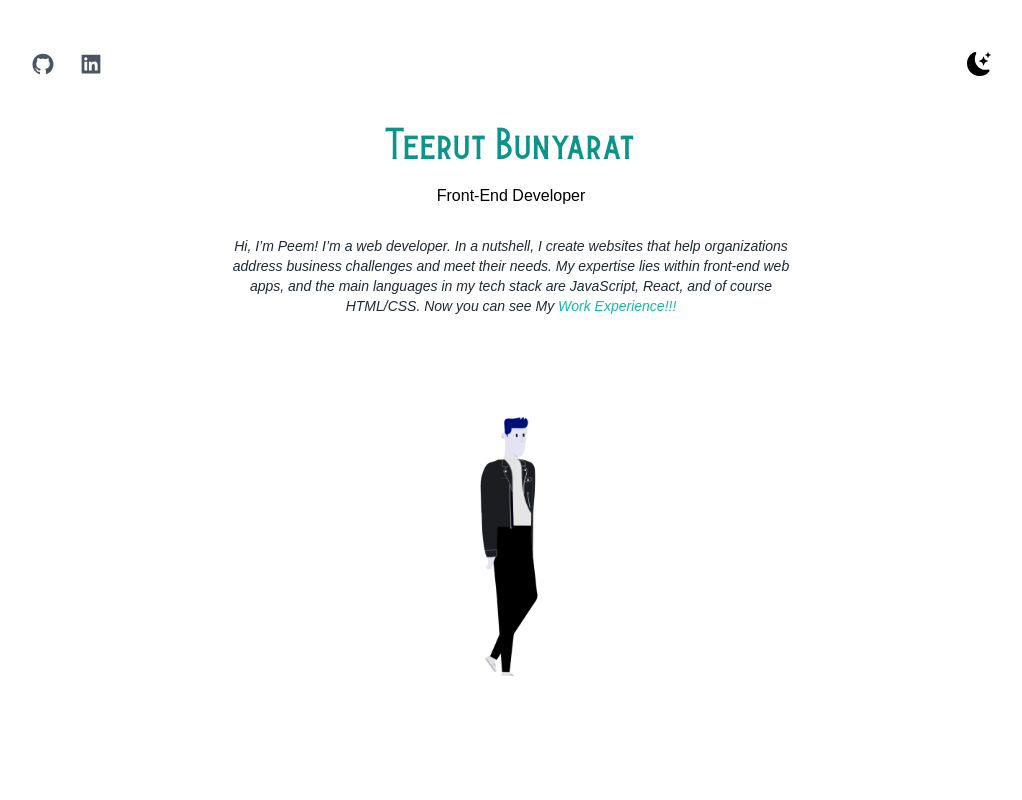
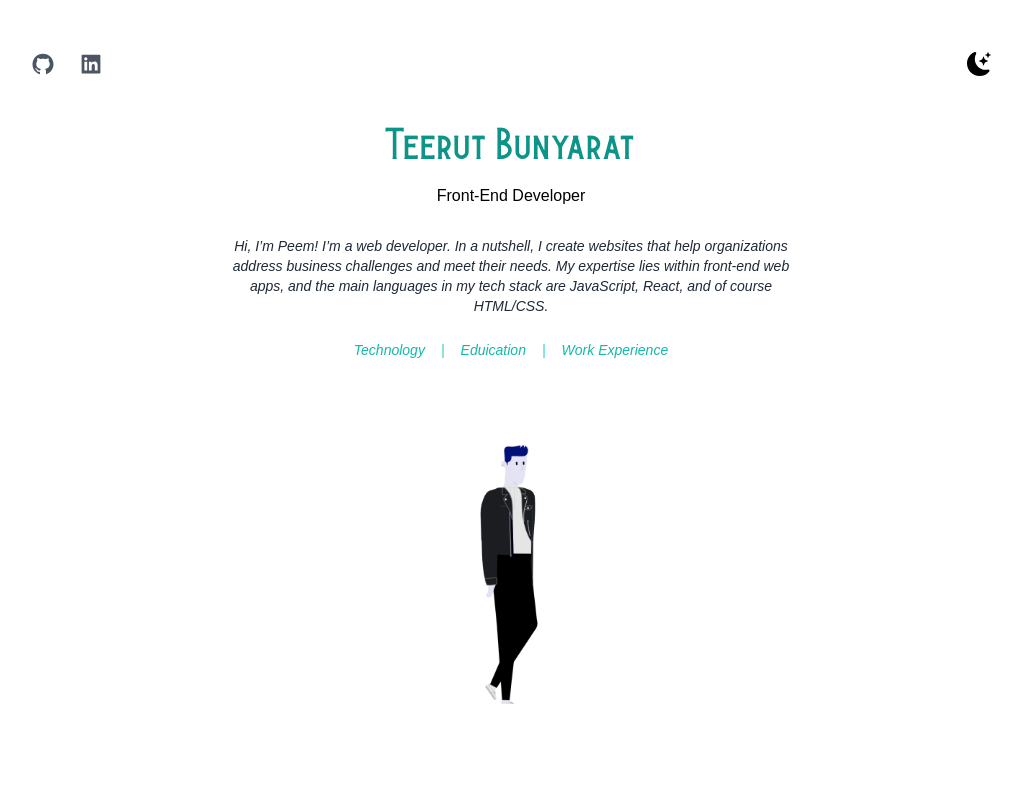
Before and after one commit to habonn/port-peem, a Next.js app: page / in a window 1280 px wide. Shown: the top 800 px of the page, without its empty margins (129-1151 px from the left). Built offline with nearby package versions, Linux system fonts and the light colour scheme.

Commit message:
add link

```diff
--- a/pages/index.js
+++ b/pages/index.js
@@ -51,7 +51,45 @@ export default function Home() {
               websites that help organizations address business challenges and
               meet their needs. My expertise lies within front-end web apps, and
               the main languages in my tech stack are JavaScript, React, and of
-              course HTML/CSS. Now you can see My
+              course HTML/CSS.
+              {/* <Link
+                to="experience"
+                spy={true}
+                smooth={true}
+                offset={0}
+                duration={300}
+                className="text-teal-500 hover:cursor-pointer"
+              >
+                {" "}
+                Work Experience!!!
+              </Link> */}
+            </p>
+            <div></div>
+            <div className="text-sm italic flex justify-center gap-4 py-1 text-teal-400 dark:text-white">
+              <Link
+                to="tech"
+                spy={true}
+                smooth={true}
+                offset={0}
+                duration={300}
+                className="text-teal-500 hover:cursor-pointer"
+              >
+                {" "}
+                Technology
+              </Link>
+              <span>|</span>
+              <Link
+                to="education"
+                spy={true}
+                smooth={true}
+                offset={0}
+                duration={300}
+                className="text-teal-500 hover:cursor-pointer"
+              >
+                {" "}
+                Eduication
+              </Link>
+              <span>|</span>
               <Link
                 to="experience"
                 spy={true}
@@ -61,9 +99,9 @@ export default function Home() {
                 className="text-teal-500 hover:cursor-pointer"
               >
                 {" "}
-                Work Experience!!!
+                Work Experience
               </Link>
-            </p>
+            </div>
             <div className="xs:mx-auto -ml-20 from-teal-500 rounded-full w-80 h-80 dark:shadow-[80px_0px_0px_8px_rgba(255,255,0)] relative overflow-hidden mt-5 md:h-93 md:w-93">
               <Image
                 src={deved}
@@ -74,7 +112,7 @@ export default function Home() {
             </div>
           </div>
         </section>
-        <section className="py-10">
+        <section id="tech" className="py-10">
           <div>
             <h3 className="text-3xl py-1 dark:text-white ">
               TECHNOLOGIES AND LANGUAGES
@@ -82,11 +120,15 @@ export default function Home() {
             <hr className="border-[#a9a9a9] mb-2 mt-0"></hr>
             <ul class="text-left list-disc pl-8 dark:text-white">
               <li>
-                <span class="w-28 inline-block dark:text-teal-500">Languages:</span>{" "}
+                <span class="w-28 inline-block dark:text-teal-500">
+                  Languages:
+                </span>{" "}
                 <span>JavaScript, Node.js, Java, SQL, PHP, CSS, HTML</span>{" "}
               </li>
               <li>
-                <span class="w-28 inline-block dark:text-teal-500">Frameworks:</span>{" "}
+                <span class="w-28 inline-block dark:text-teal-500">
+                  Frameworks:
+                </span>{" "}
                 <span>
                   ReactJS, AngularJS, React-Native, NextJS, TailwindCSS,
                   Bootstrap, Ant-design, Material-UI
@@ -108,14 +150,17 @@ export default function Home() {
             </ul>
           </div>
         </section>
-        <section>
+        <section id="education">
           <div>
             <h3 className="text-3xl py-1 dark:text-white ">EDUCATION</h3>
             <hr className="border-[#a9a9a9] mb-2 mt-0"></hr>
             <ul class="text-left list-disc pl-8">
               <li className="dark:text-white">
-                <strong className="dark:text-teal-500"> B.Sc. Information Technology</strong>,
-                <span> Burapha University, TH. 2016-2020 (GPA 3.35)</span>{" "}
+                <strong className="dark:text-teal-500">
+                  {" "}
+                  B.Sc. Information Technology
+                </strong>
+                ,<span> Burapha University, TH. 2016-2020 (GPA 3.35)</span>{" "}
               </li>
             </ul>
           </div>
```
